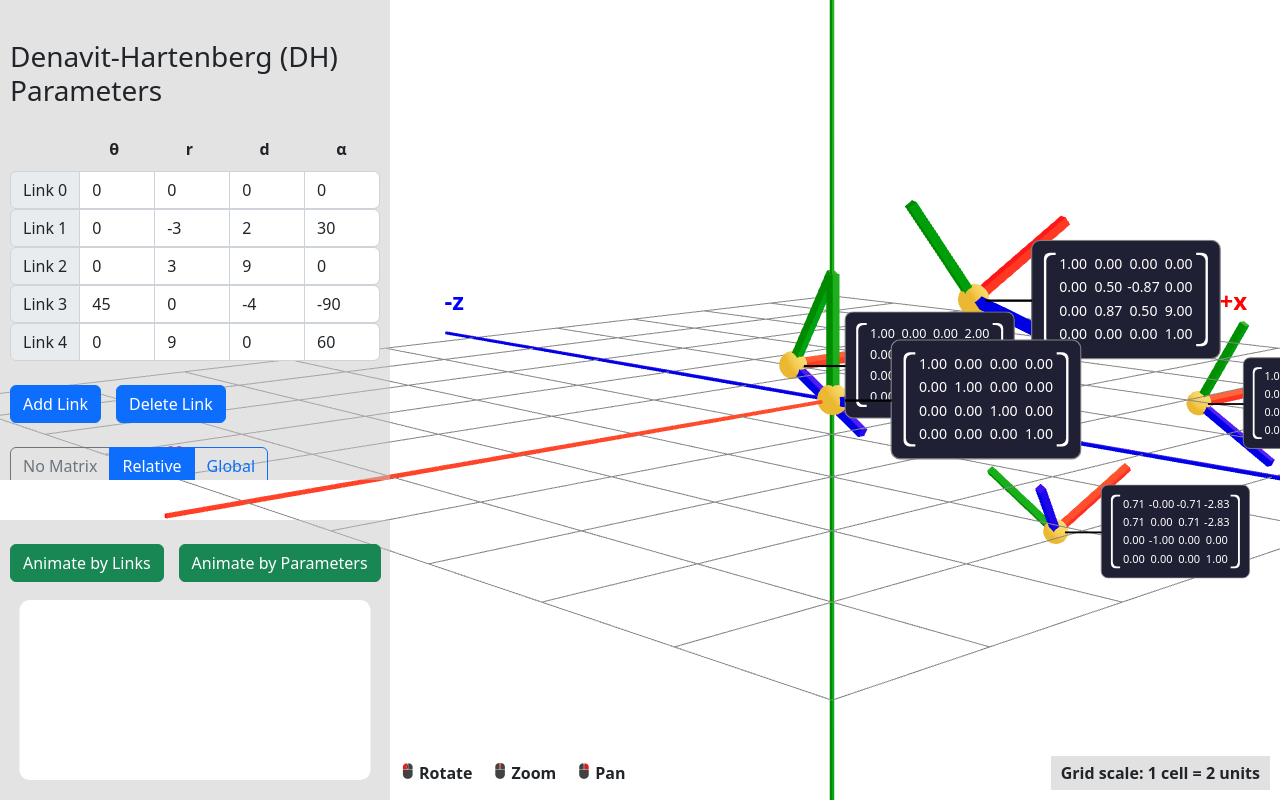
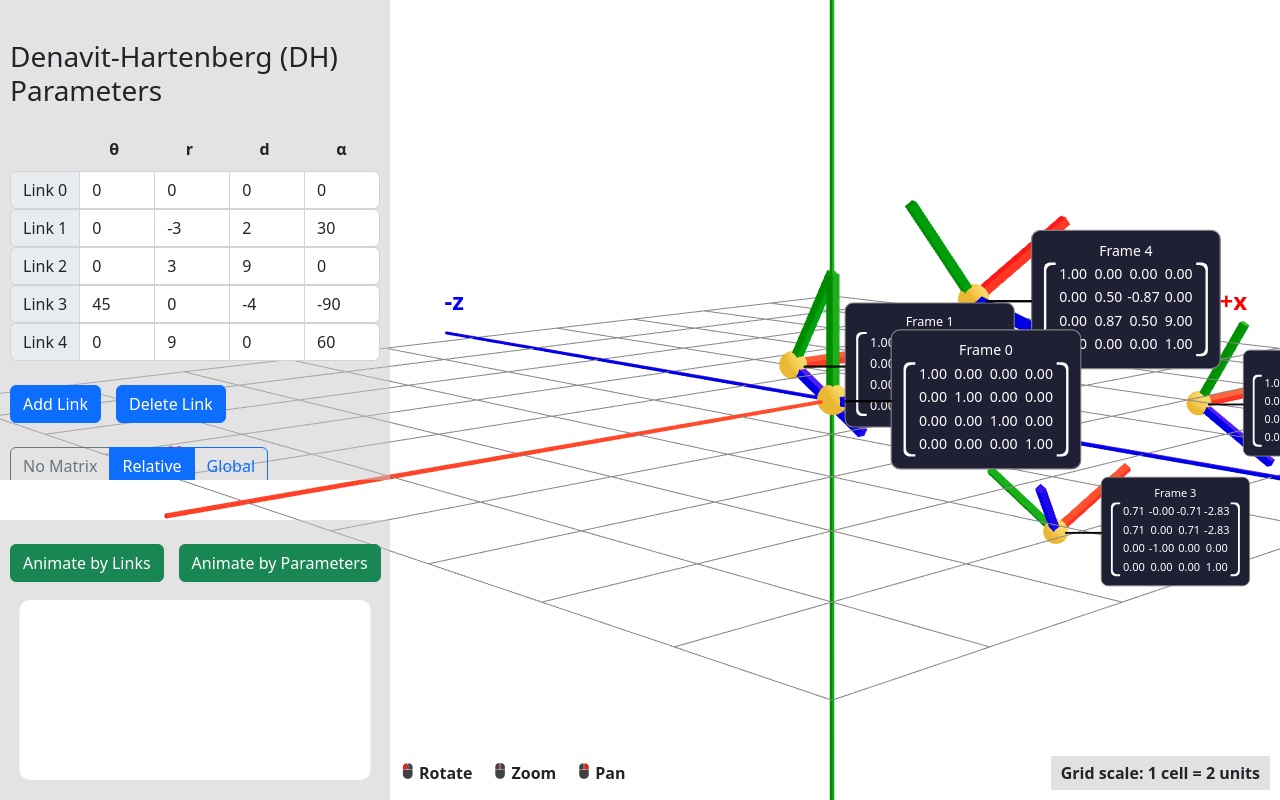
Before and after one commit to delgoh/robotic-arm-simulator, a React (Create React App) app: page / in a window 1280 px wide. Both pictures are taken after a click on the label "Relative". Built offline with nearby package versions, Linux system fonts and the light colour scheme.

Commit message:
Added frame number to matrix displays

```diff
--- a/src/components/CoordFrame/MatrixOverlay.jsx
+++ b/src/components/CoordFrame/MatrixOverlay.jsx
@@ -11,8 +11,6 @@ const MatrixOverlay = ({ robotParam, matrixDisplayValue }) => {
   const [matrixElems, setMatrixElems] = useState([]);
 
   useEffect(() => {
-    // if (matrixDisplayValue === "0") return;
-
     let displayMatrix = new Matrix4();
     if (matrixDisplayValue === "1") displayMatrix = robotParam.relativeT.clone();
     else if (matrixDisplayValue === "2") displayMatrix = robotParam.globalT.clone();
@@ -28,6 +26,8 @@ const MatrixOverlay = ({ robotParam, matrixDisplayValue }) => {
       center
       distanceFactor={15}
     >
+      <div className={styles.header}>Frame {robotParam.linkId}</div>
+      <div className={styles.matrix}>
         <div className={`${styles.bracket} ${styles.leftRoundedCorner}`}>
           <div className={`${styles.bracketInner} ${styles.innerLeft} ${styles.leftRoundedCorner}`}></div>
         </div>
@@ -39,6 +39,7 @@ const MatrixOverlay = ({ robotParam, matrixDisplayValue }) => {
         <div className={`${styles.bracket} ${styles.rightRoundedCorner}`}>
           <div className={`${styles.bracketInner} ${styles.innerRight} ${styles.rightRoundedCorner}`}></div>
         </div>
+      </div>
     </Html>
   )
 };
--- a/src/components/CoordFrame/MatrixOverlay.module.css
+++ b/src/components/CoordFrame/MatrixOverlay.module.css
@@ -1,13 +1,12 @@
 .matrixOverlay {
-  display: flex;
-  position: absolute;
   margin-left: 130px;
   transform: translate3d(calc(50% + 30px), 40px, 0);
   text-align: left;
+  opacity: 0;
+  padding: 10px;
+  padding-top: 3px;
+  color: white;
   background: #202035;
-  color: white;
-  opacity: 0;
-  padding: 10px 10px;
   border: 1px solid grey;
   border-radius: 8px;
 }
@@ -20,6 +19,19 @@
   height: 2px;
   width: 40px;
   background: black;
+}
+
+.header {
+  position: relative;
+  display: inline-block;
+  left: 50%;
+  transform: translateX(-50%);
+  font-size: 12px;
+  font-weight: 500;
+}
+
+.matrix {
+  display: flex;
 }
 
 .bracket {
```
Lines whose indentation alone changed are shown as unchanged.
